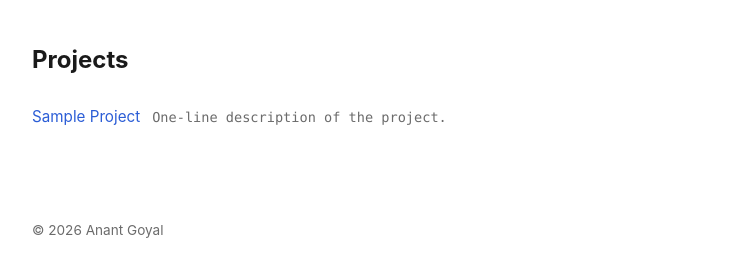
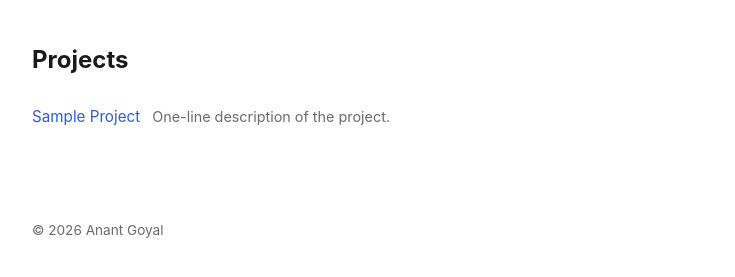
Before and after one commit to goyal-anant/goyal-anant.github.io, a Jekyll site: the page built from projects.md, in a window 1280 px wide. Shown: the part 121-398 px from the top of the page, without its empty margins (272-1007 px from the left). Built offline with Jekyll 4.4.1, drawn with Linux system fonts in a browser that asks for light colours.

Commit message:
fix: address final review findings (theme gem, rant ordering, summary styling, toggle, README)
- Disable github-pages' default jekyll-theme-primer fallback by setting
  theme: null in _config.yml, so no unused Primer CSS ships in _site.
- Reverse-sort site.rants in rant.md so the Rant page matches Blog's
  newest-first ordering (site.posts is pre-sorted, generic collections
  aren't).
- Give project summaries their own .project-summary class instead of
  reusing .post-date, which forced monospace + white-space: nowrap onto
  prose summaries and could overflow on mobile.
- Scope #theme-toggle's margin-left: auto off on the home layout, where
  the column-flex header made the toggle float disconnected from the nav.
- Add a README documenting local setup and the bin/jekyll wrapper
  requirement.

```diff
--- a/_config.yml
+++ b/_config.yml
@@ -2,6 +2,7 @@
 description: "Writing, projects, and books."
 url: "https://goyal-anant.github.io"
 baseurl: ""
+theme: null
 
 collections:
   rants:
--- a/assets/css/main.scss
+++ b/assets/css/main.scss
@@ -96,6 +96,9 @@
   align-items: flex-start;
   gap: 0.75rem;
 }
+.layout-home .site-header #theme-toggle {
+  margin-left: 0;
+}
 
 .post-list {
   list-style: none;
@@ -116,6 +119,10 @@
   white-space: nowrap;
 }
 .post-list .post-sep { color: var(--muted); }
+.project-summary {
+  color: var(--muted);
+  font-size: 0.9rem;
+}
 
 .shelf {
   list-style: none;
--- a/projects.md
+++ b/projects.md
@@ -7,7 +7,7 @@
 {% for project in site.projects %}
   <li>
     <a href="{{ project.url | relative_url }}">{{ project.title }}</a>
-    {% if project.summary %}<span class="post-date">{{ project.summary }}</span>{% endif %}
+    {% if project.summary %}<span class="project-summary">{{ project.summary }}</span>{% endif %}
   </li>
 {% endfor %}
 </ul>
```
Also changed, not shown: rant.md (+2 -1 lines), README.md (added).
